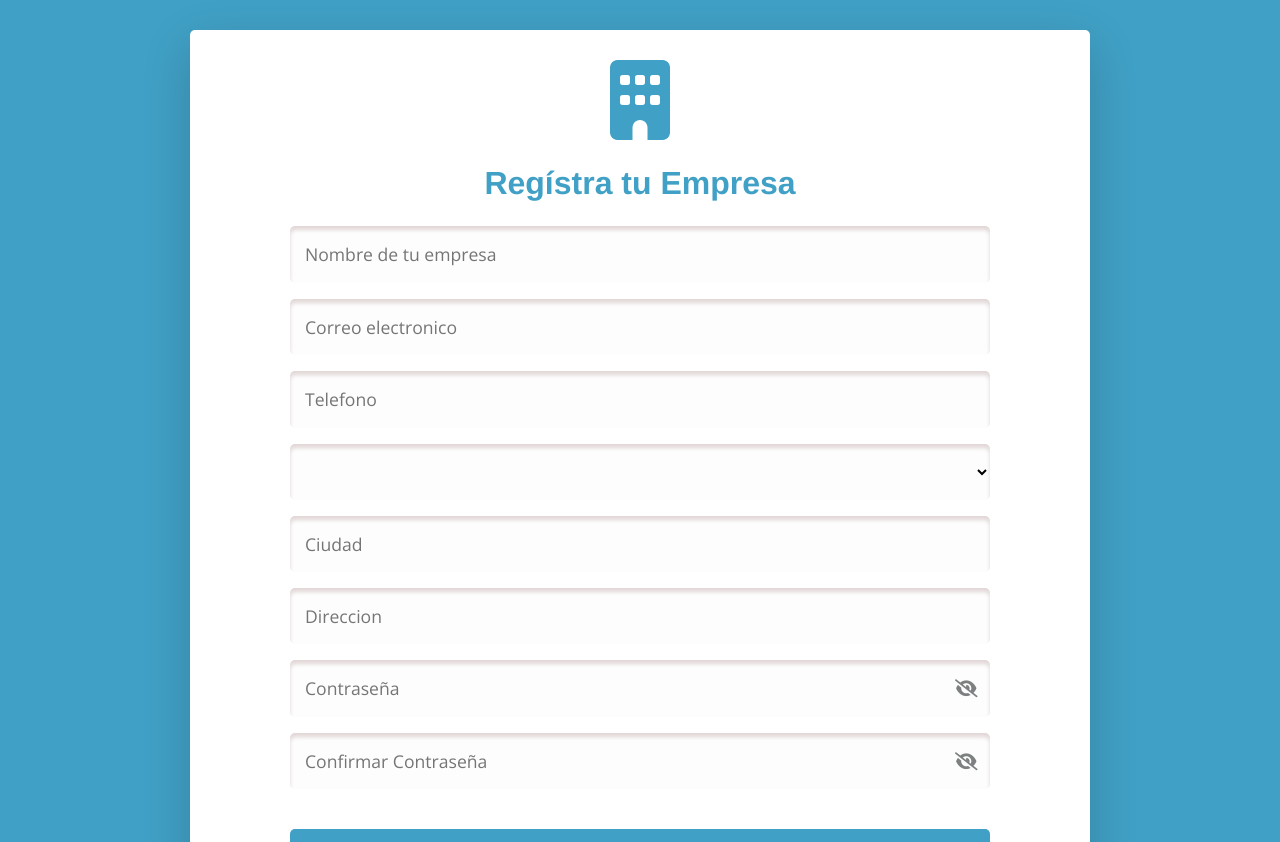
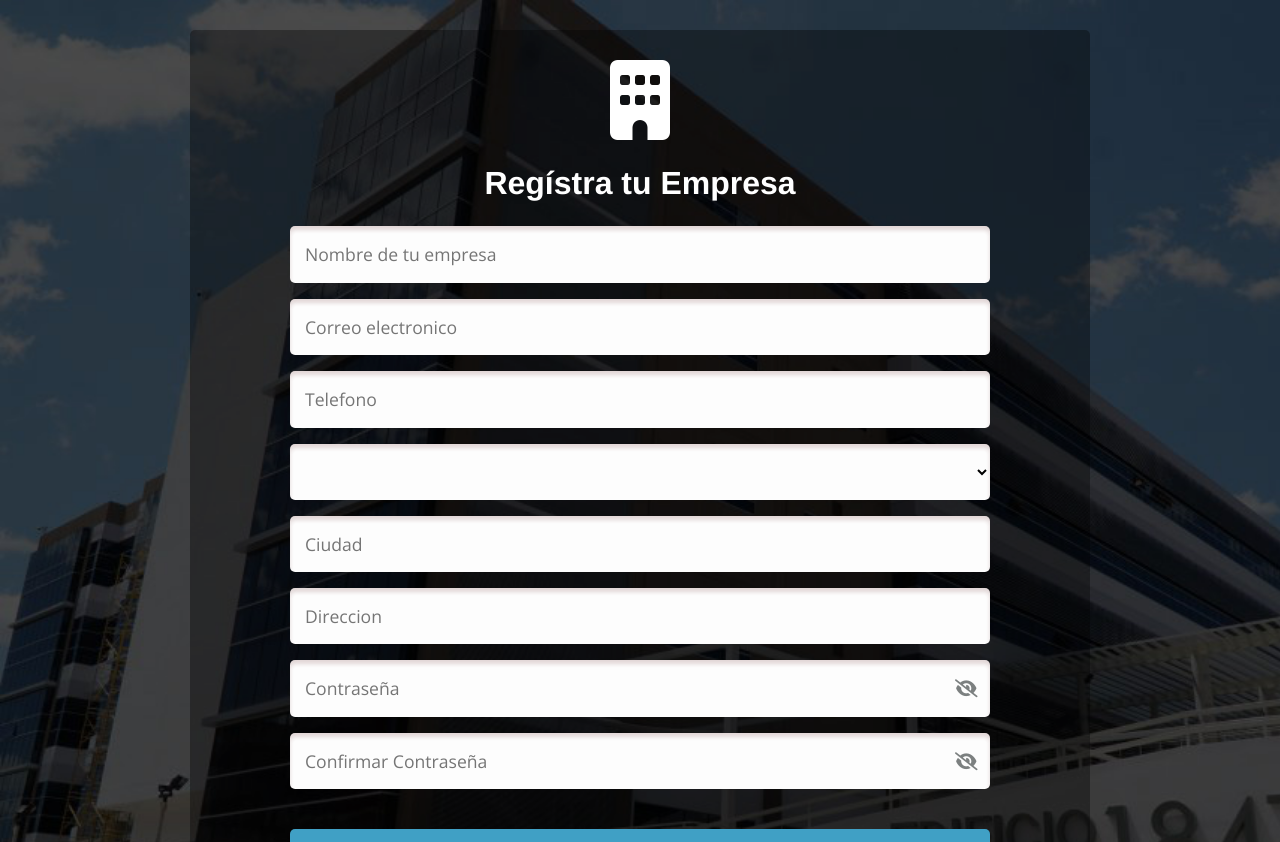
Before and after one commit to BryanJCuellar/Empleate-UNAH, an Angular app in the folder Frontend/: page /register/company in a window 1280 px wide. Shown: the top 842 px of the page. Built offline with nearby package versions, Linux system fonts and the light colour scheme.

Commit message:
Update
Registro empresa

```diff
--- a/Frontend/src/app/pages/landing/landing.component.html
+++ b/Frontend/src/app/pages/landing/landing.component.html
@@ -58,6 +58,7 @@
     <div class="album py-5 bg-light">
         <div class="container">
             <div class="row">
+
                 <div class="col-md-4 d-flex div.card animate__animated animate__fadeInUp">
                     <div class="card outline-cards mb-3 flex-fill" style="max-width: 18rem;">
                         <div class="card-header">
--- a/Frontend/src/app/pages/registro-empress/registro-empress.component.css
+++ b/Frontend/src/app/pages/registro-empress/registro-empress.component.css
@@ -9,8 +9,7 @@
 
 #contenedor,
 #contenedor-confirmacion {
-  /*background-image: url(../../../assets/img/fondo-registro.jpg);*/
-  background-color: #40a0c5;
+  background-image: url(../../../assets/img/unah1847.jpg);
   min-height: 100%;
   width: 100%;
   padding: 30px;
@@ -25,10 +24,10 @@
 }
 
 #registro {
-  /*background-color: #00000075;*/
+  background-color: #00000059;
   width: 900px;
   max-width: 100%;
-  color: #40a0c5;
+  color: #ffffff;
   border-radius: 5px;
   padding: 30px 100px;
   margin-left: auto;
@@ -46,10 +45,10 @@
 }
 
 #confirmacion-email {
-  /*background-color: #6f6f6fad;*/
+  background-color: #00000061;
   width: 700px;
   max-width: 100%;
-  color: #2e2e2e;
+  color: #ffffff;
   border-radius: 5px;
   padding: 55px 80px;
   margin-left: auto;
@@ -70,7 +69,7 @@
   text-align: -webkit-center;
   font-size: 32px;
   font-weight: 700;
-  color: #40a0c5;
+  color: #ffffff;
   ;
   font-family: 'Helvetica Neue', Helvetica, Arial, sans-serif;
   /*font-family: 'Aguafina Script', cursive; /*Fuente del API de Google fonts*/
--- a/Frontend/src/app/pages/registro-empress/registro-empress.component.html
+++ b/Frontend/src/app/pages/registro-empress/registro-empress.component.html
@@ -3,7 +3,7 @@
   <div *ngIf="formRegistro">
     <div id="contenedor">
       <!--<a href="#"><img id="logo" src="img/logo.png" alt="logotipo"></a>-->
-      <section id="registro" class="bg-white shadow-lg">
+      <section id="registro">
         <div class="text-center">
           <i class="fas fa-building font-s-5"></i>
         </div>
@@ -119,7 +119,7 @@
   <!--Parte confirmacion correo-->
   <div *ngIf="confirmRegistro">
     <div id="contenedor-confirmacion">
-      <section id="confirmacion-email" class="bg-white shadow-lg">
+      <section id="confirmacion-email">
         <h1 class="mb-4">Confirmar Correo Electrónico</h1>
         <p class="mb-4">Busque en el buzón de su correo <b>{{email.value}}</b> un mensaje enviado desde la dirección
           <b>empleateunah@gmail.com</b> que contiene el código de confirmación.
--- a/Frontend/src/app/pages/student-home/student-home.component.css
+++ b/Frontend/src/app/pages/student-home/student-home.component.css
@@ -597,6 +597,7 @@ ul.tabs li a .tab-text {
 
 /********************************/
 
+
 .modalDetalles {
     padding: 10px 10px;
     background-color: #00035a;
```
Also changed, not shown: Frontend/src/app/pages/student-home/student-home.component.html (line endings or trailing spaces), Frontend/src/assets/img/unah1847.jpg (added).
